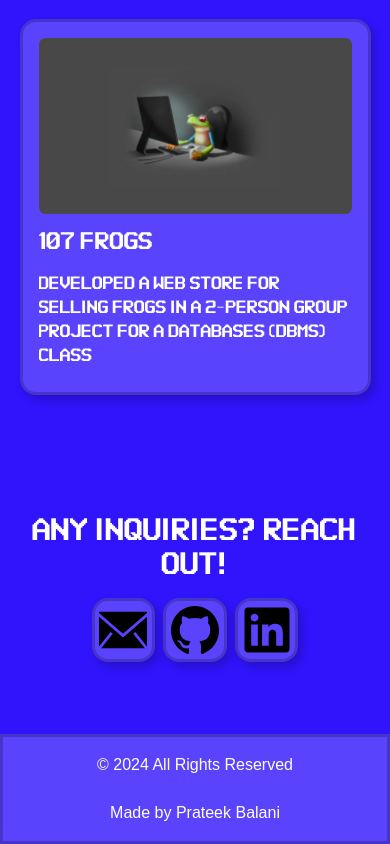
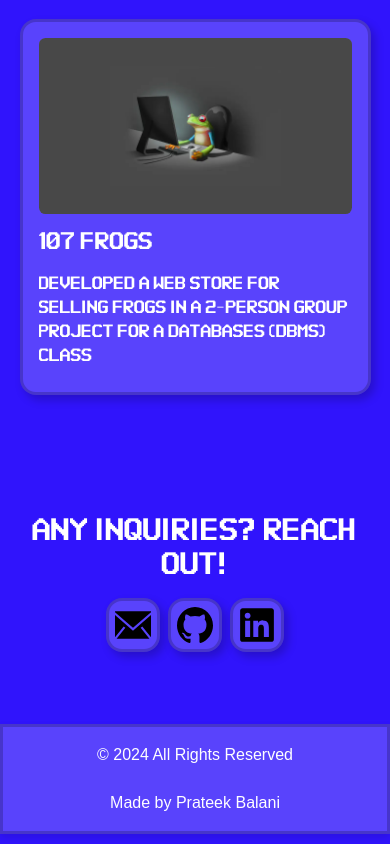
Before and after one commit to prateek-balani/personal-website, a React (Create React App) app: page / in a window 390 px wide. Shown: the part 6903-7747 px from the top of the page. Built offline with nearby package versions, Linux system fonts and the light colour scheme.

Commit message:
adjusted buttons

```diff
--- a/src/App.css
+++ b/src/App.css
@@ -804,11 +804,11 @@ img {
   }
 
   #contact-button {
-    padding: 0.3em;
+    padding: 0.4em;
   }
 
   #contact-button img {
-    width: 3em;
+    width: 2.2em;
     height: auto;
   }
 }
```
